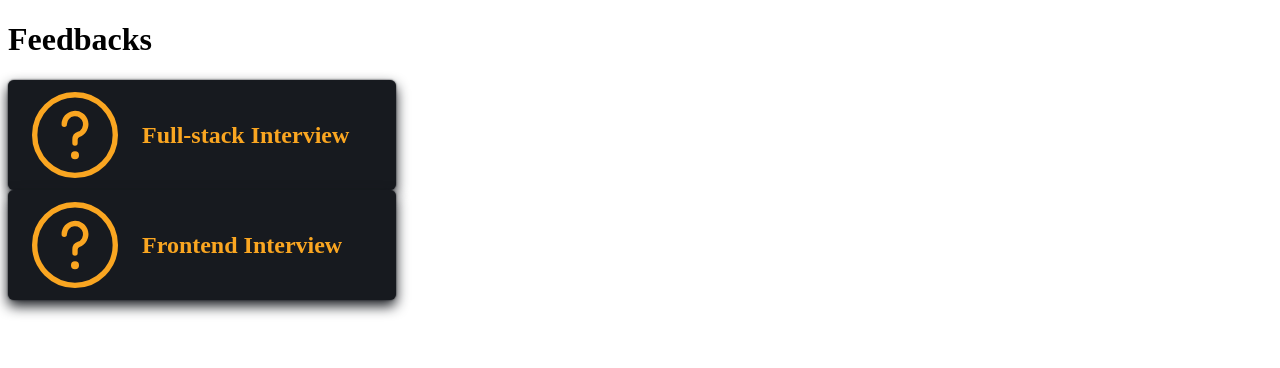
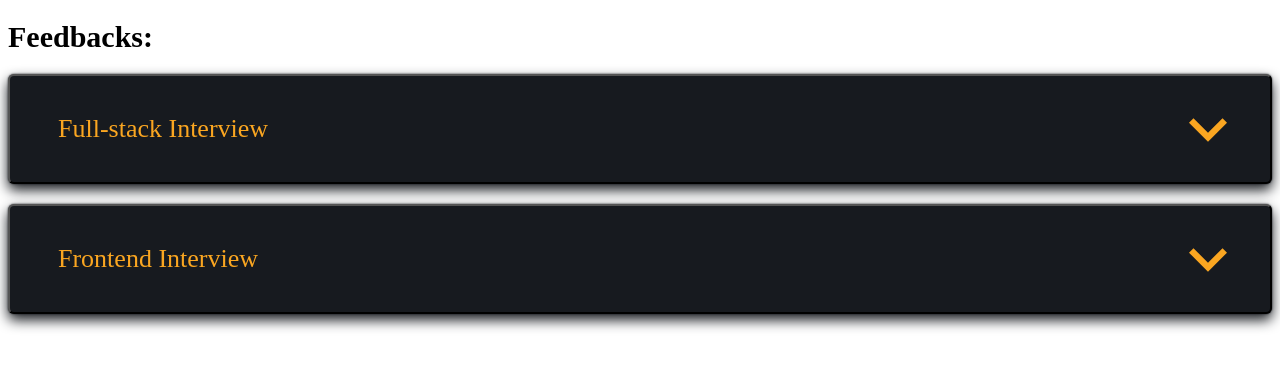
Before and after one commit to NaveenBantu/mockmeet-vercel, a React (Vite) app in the folder client/: page /feedbacks in a window 1280 px wide. Shown: the top 368 px of the page. Built offline with nearby package versions, Linux system fonts and the light colour scheme.

Commit message:
added accordian

```diff
--- a/client/src/pages/Feedback/index.jsx
+++ b/client/src/pages/Feedback/index.jsx
@@ -1,5 +1,15 @@
-import Card from "../../components/Card";
+// import Card from "../../components/Card";
 import { useState, useEffect } from "react";
+import {
+  Accordion,
+  AccordionItem,
+  AccordionButton,
+  AccordionPanel,
+  AccordionIcon,
+  Box,
+} from '@chakra-ui/react'
+
+import styles from "./styles.module.css";
 
 async function fetchFeedbacks() {
   // const response = await fetch("http://localhost:5000/feedbacks");
@@ -40,15 +50,29 @@ const Feedback = () => {
   }, []);
   return (
     <>
-      <h1>Feedbacks</h1>
-      {feedbacks.length === 0 ? (
-        <h3>No Feedbacks</h3>
-      ) : (
-        feedbacks.map((feedback) => {
-          return <Card key={feedback._id} title={feedback.title} />;
-        })
-      )}
-
+      <h1 className={styles.heading} >Feedbacks:</h1>
+      <Accordion allowMultiple>
+        {feedbacks.length === 0 ? (
+          <h3>No Feedbacks</h3>
+        ) : (
+          feedbacks.map((feedbackItem) => {
+            // return <Card key={feedback._id} title={feedback.title} />;
+            return <AccordionItem  key={feedbackItem._id}>
+                    <h2>
+                      <AccordionButton className={styles.container}>
+                        <Box className={styles.title} as="span" flex='1' textAlign='left'>
+                          {feedbackItem.title}
+                        </Box>
+                        <AccordionIcon className={styles.icon} />
+                      </AccordionButton>
+                      <AccordionPanel className={styles.accordian_panel} pb={4}>
+                      { feedbackItem.feedback }
+                    </AccordionPanel>
+                    </h2>
+                  </AccordionItem>
+          })
+        )}
+      </Accordion>
       {}
     </>
   );
--- /dev/null
+++ b/client/src/pages/Feedback/styles.module.css
@@ -0,0 +1,46 @@
+.container {
+    position: relative;
+    width: 340px;
+    height: 110px;
+    background: #171a1fff; /* neutral-900 */
+    border-radius: 6px; /* border-m */
+    box-shadow: 0px 6px 13px #171a1f, 0px 0px 2px #171a1f; /* shadow-l */
+    display: flex;
+    align-items: center;
+    padding: 0 24px;
+  }
+
+  .accordian_panel {
+    display: flex;
+    padding: 0 24px;
+    font-family: Mulish; /* Body */
+    font-size: 20px;
+    line-height: 36px;
+    border-radius: 6px; /* border-m */
+    width: 100%;
+    height: 110px;
+    color: #faa621ff; /* tertiary2-500 */
+    background: #171a1fff; /* neutral-900 */
+    border-radius: 6px; /* border-m */
+    box-shadow: 0px 6px 13px #171a1f, 0px 0px 2px #171a1f; /* shadow-l */
+  }
+
+  .icon {
+    width: 76px !important;
+    height: 76px !important;
+    color: #faa621ff !important; /* tertiary2-500 */
+  }
+
+  .title {
+    margin-left: 24px;
+    font-family: Mulish; /* Body */
+    font-size: 26px;
+    line-height: 36px;
+    color: #faa621ff; /* tertiary2-500 */
+  }
+
+  .heading {
+    font-size: 30px;
+    font-family: Mulish;
+    color: rgb(0, 0, 0); /* tertiary2-500 */
+  }
```
Also changed, not shown: client/src/pages/Feedback/styles.modules.css (deleted).
